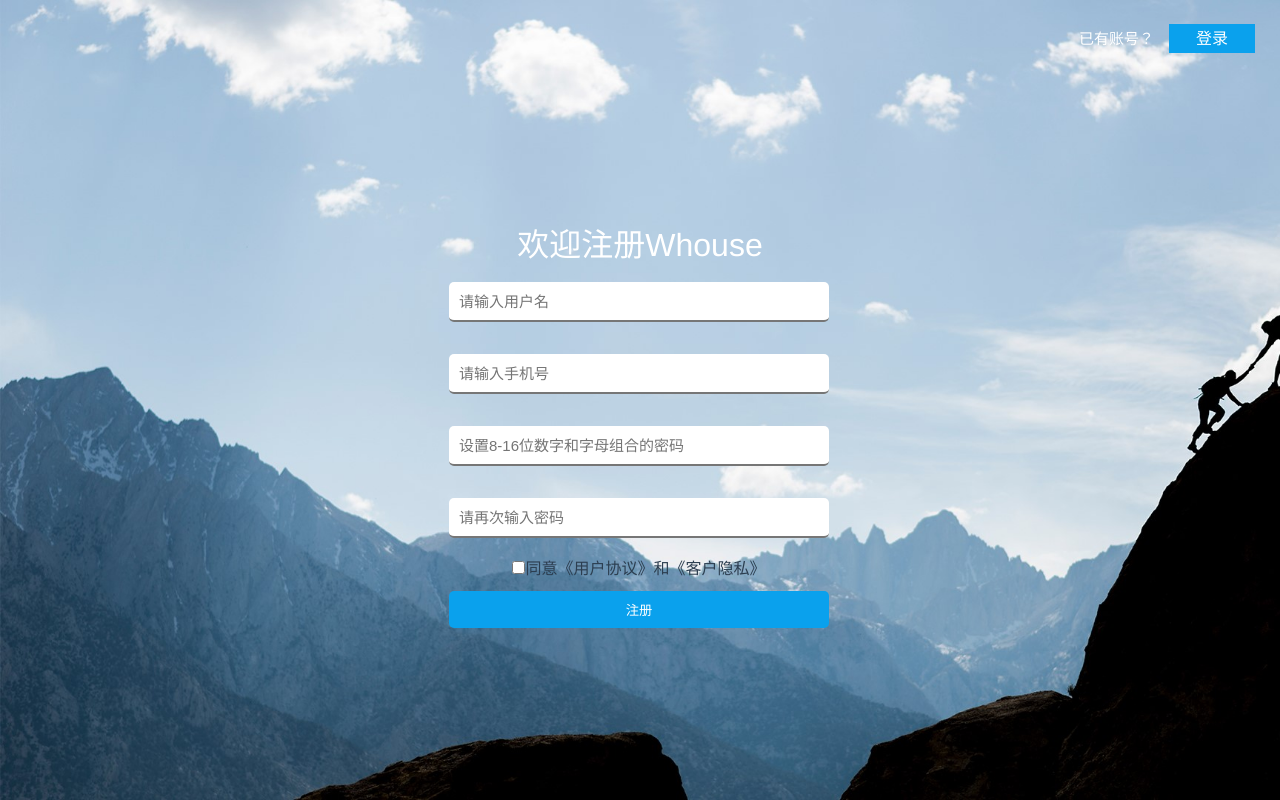
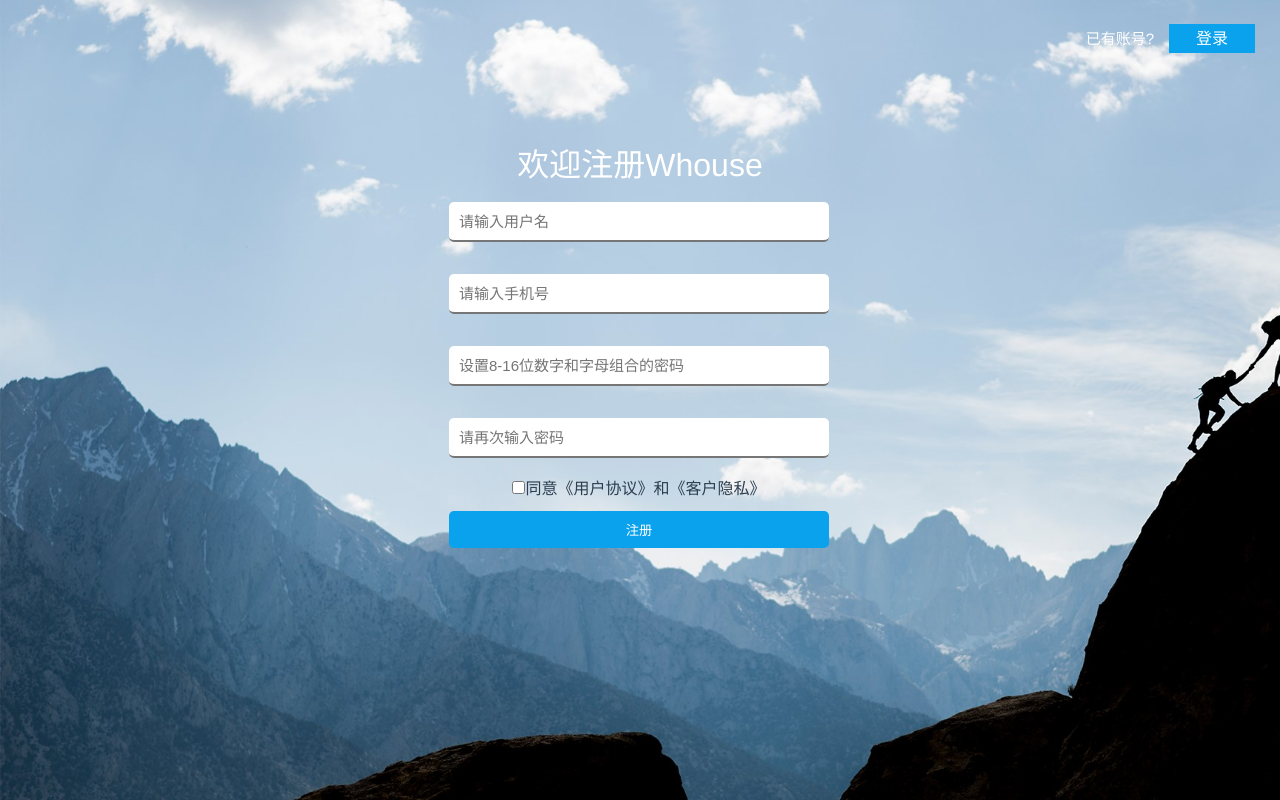
Before and after one commit to zhenglli/WhouseMgt_vue, a Vue app: page /register in a window 1280 px wide. Built offline with nearby package versions, Linux system fonts and the light colour scheme.

Commit message:
login register样式修改

```diff
--- a/src/views/Login.vue
+++ b/src/views/Login.vue
@@ -4,7 +4,8 @@
 
       <!-- 右上角模块 -->
       <div class="mt-head">
-        <a id="a1" href="">没有账号?</a>
+        <!-- <a id="a1" href="">没有账号?</a> -->
+        <router-link to="/register" id="a1">没有账号?</router-link>
         <router-link to="/register" class="black" >注册试用</router-link>
       </div>
       <el-form :model="ruleForm" :rules="rules" ref="ruleForm" label-width="0px" class="demo-ruleForm">
--- a/src/views/Register.vue
+++ b/src/views/Register.vue
@@ -2,7 +2,8 @@
 <!-- 背景图片 -->
 	<div class="home" :style="{height:cHeight}"><table></table>
 		<div id="h1" style="text-align:right">
-			<a id="a1" href="">已有账号？</a>
+			<!-- <a id="a1" href="">已有账号？</a> -->
+			<router-link to="/login" id="a1">已有账号?</router-link>
 			<router-link to="/login" id="a2">登录</router-link>
 		</div>
 		<div id="black">
@@ -90,7 +91,7 @@ export default{
 		background-repeat: no-repeat;
 		background-size: cover;
 	}
-	#black {margin:170px auto;}
+	#black {margin:90px auto;}
 	.home a {color:#fff;text-decoration:none;font-size:3px;}
 	#a1 { margin-right:15px;font-size:15px;}
 	#a2 {
```
